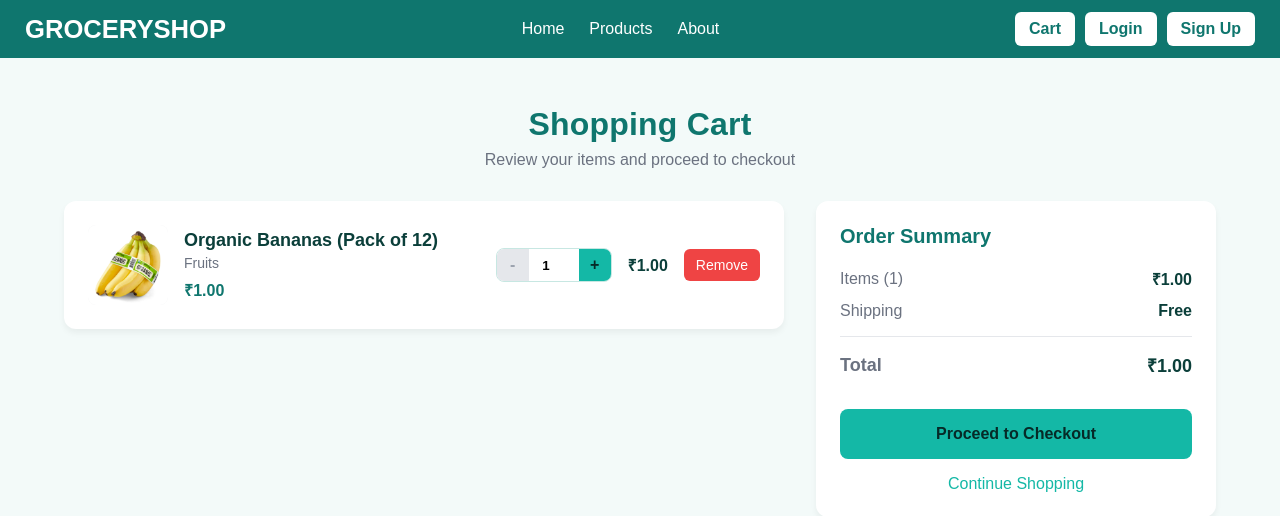
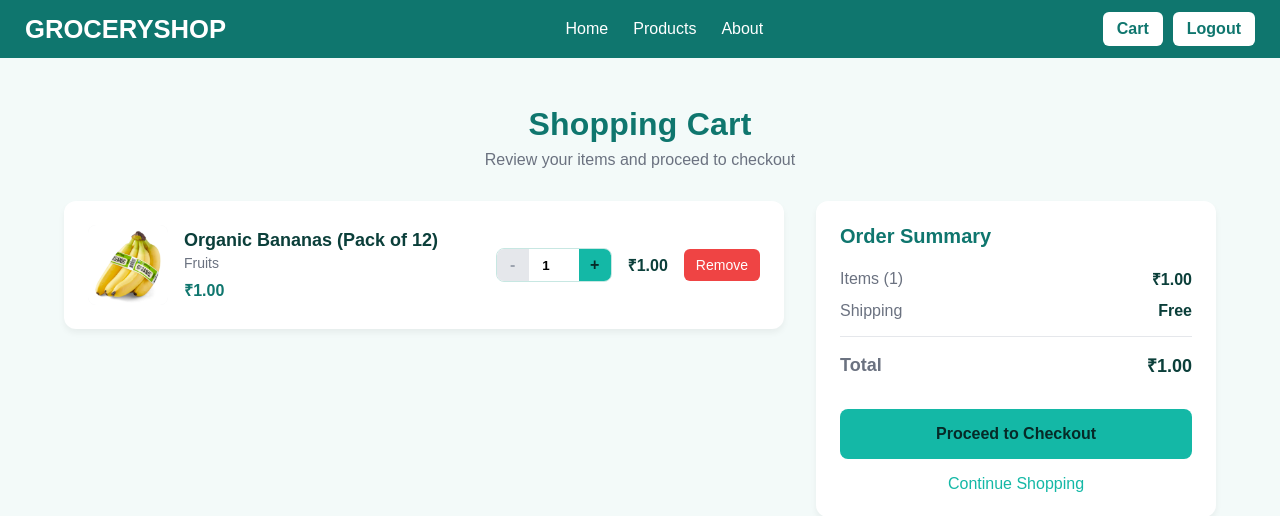
Before and after one commit to Manas-Kamdi/GroceryShop, a Django app: page /cart/ in a window 1280 px wide. Shown: the top 516 px of the page. Run offline with Django 5.2, Linux system fonts and the light colour scheme; a user stored in the database is signed in; data comes from the database, SQL or seed files in the repository; both versions use the stored data as it was after the commit.

Commit message:
Changes Available

```diff
--- a/templates/Navbar.html
+++ b/templates/Navbar.html
@@ -147,8 +147,12 @@
 
     <div class="nav-buttons">
       <a href="{% url 'cart' %}" class="btn">Cart</a>
-      <a href="{% url 'login' %}" class="btn">Login</a>
-      <a href="{% url 'signup' %}" class="btn">Sign Up</a>
+      {% if user.is_authenticated %}
+    <a href="{% url 'logout' %}" class="btn">Logout</a>
+  {% else %}
+    <a href="{% url 'login' %}" class="btn">Login</a>
+    <a href="{% url 'signup' %}" class="btn">Sign Up</a>
+  {% endif %}
     </div>
   </nav>
 </body>
```
Also changed, not shown: db.sqlite3.
